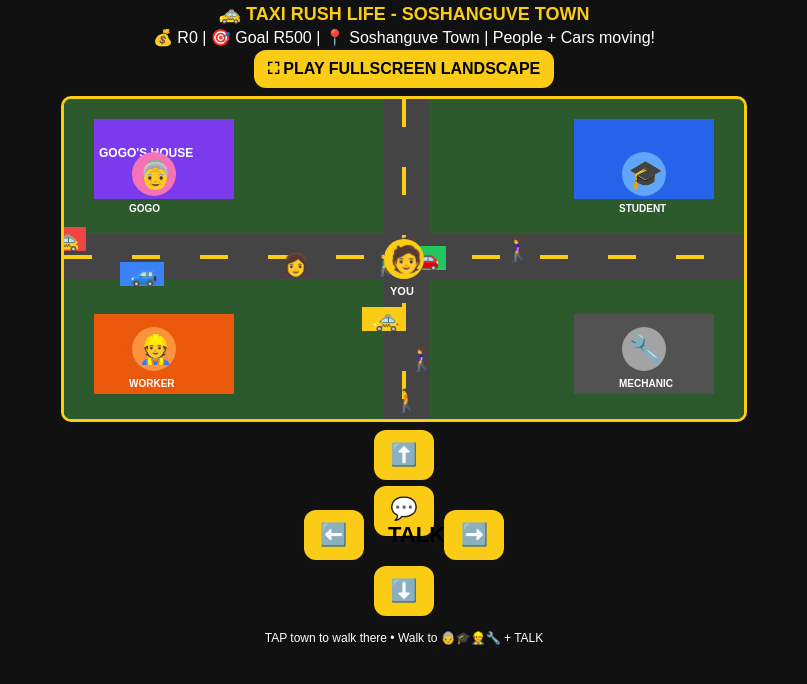
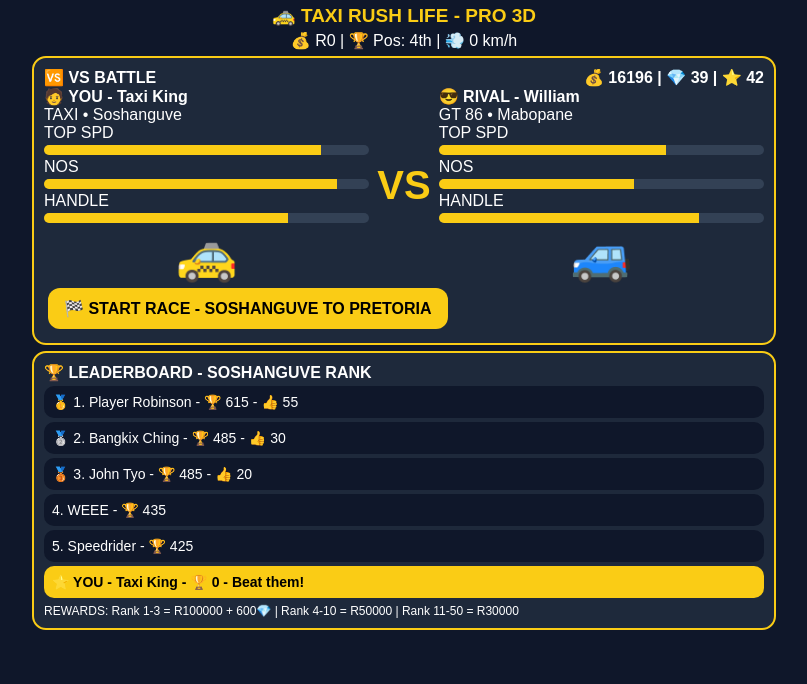
Before and after one commit to Maranela/taxi-rush-life, a plain HTML site: page index.html in a window 1280 px wide. Shown: the whole page, without its empty margins (236-1043 px from the left). Drawn offline with Linux system fonts and the light colour scheme.

Commit message:
Update game title and UI elements in index.html

```diff
--- a/index.html
+++ b/index.html
@@ -2,121 +2,133 @@
 <html>
 <head>
 <meta name="viewport" content="width=device-width, initial-scale=1">
-<title>TAXI RUSH LIFE - Living Town</title>
+<title>TAXI RUSH LIFE - PRO 3D</title>
 <style>
-body{margin:0;background:#111;color:#fff;font-family:Arial;text-align:center}
-h1{color:#facc15;margin:3px;font-size:18px}
-canvas{background:#2d5a2d;display:block;margin:5px auto;border:3px solid #facc15;border-radius:10px;width:96vw;max-width:680px;height:320px;touch-action:none}
-button{padding:10px 14px;margin:3px;font-size:16px;border:none;border-radius:12px;background:#facc15;font-weight:bold}
-#novel{display:none;background:#1f2937;border:3px solid #facc15;border-radius:12px;padding:12px;margin:5px auto;max-width:680px;text-align:left}
-#face{font-size:55px;float:left;margin-right:12px}
-#dpad button{width:60px;height:50px;font-size:22px}
+body{margin:0;background:#0f172a;color:#fff;font-family:Arial;text-align:center}
+h1{color:#facc15;margin:4px;font-size:19px}
+canvas{display:block;margin:5px auto;border:3px solid #facc15;border-radius:12px;width:97vw;max-width:720px;height:360px;touch-action:none}
+button{padding:11px 16px;margin:4px;font-size:16px;border:none;border-radius:12px;background:#facc15;font-weight:bold}
+.nitro{background:#22d3ee!important;color:#000}
+.card{background:#1e293b;border:2px solid #facc15;border-radius:14px;padding:10px;margin:6px auto;max-width:720px;text-align:left}
+.bar{height:10px;background:#334155;border-radius:10px;overflow:hidden;margin:3px 0}
+.fill{height:100%;background:#facc15}
+.row{display:flex;gap:8px;justify-content:space-between}
+.lb{background:#0f172a;border-radius:10px;padding:8px;margin:4px 0;font-size:14px}
 </style>
 </head>
 <body>
-<h1>🚕 TAXI RUSH LIFE - SOSHANGUVE TOWN</h1>
-<div id="hud">💰 R0 | 📍 Soshanguve | People walking, cars driving!</div>
-<button onclick="goLandscape()">⛶ PLAY FULLSCREEN LANDSCAPE</button>
-<canvas id="game" width="680" height="320"></canvas>
-<div id="novel">
-<div id="face">👵</div>
-<div id="nname" style="color:#facc15;font-weight:bold">GOGO</div>
-<div id="ntext" style="margin:8px 0;line-height:1.4">...</div>
-<button onclick="nextDialogue()">▶️ NEXT / YES</button>
-<button onclick="closeNovel()">❌ CLOSE</button>
+<h1>🚕 TAXI RUSH LIFE - PRO 3D</h1>
+<div id="hud">💰 R0 | 🏆 Pos: 4th | 💨 0 km/h</div>
+
+<div id="home">
+<div class="card">
+<div class="row"><b>🆚 VS BATTLE</b><b>💰 16196 | 💎 39 | ⭐ 42</b></div>
+<div class="row">
+<div style="flex:1"><b>🧑 YOU - Taxi King</b><br>TAXI • Soshanguve<br>TOP SPD <div class="bar"><div class="fill" style="width:85%"></div></div> NOS <div class="bar"><div class="fill" style="width:90%"></div></div> HANDLE <div class="bar"><div class="fill" style="width:75%"></div></div><div style="font-size:50px;text-align:center">🚕</div></div>
+<div style="font-size:40px;align-self:center;color:#facc15"><b>VS</b></div>
+<div style="flex:1"><b>😎 RIVAL - William</b><br>GT 86 • Mabopane<br>TOP SPD <div class="bar"><div class="fill" style="width:70%"></div></div> NOS <div class="bar"><div class="fill" style="width:60%"></div></div> HANDLE <div class="bar"><div class="fill" style="width:80%"></div></div><div style="font-size:50px;text-align:center">🚙</div></div>
 </div>
-<div id="dpad">
-<button onclick="move(0,-1)">⬆️</button><br>
-<button onclick="move(-1,0)">⬅️</button>
-<button onclick="talk()">💬 TALK</button>
-<button onclick="move(1,0)">➡️</button><br>
-<button onclick="move(0,1)">⬇️</button>
+<button onclick="startRace()">🏁 START RACE - SOSHANGUVE TO PRETORIA</button>
 </div>
-<p style="font-size:12px">TAP town to walk there • Walk to 👵🎓👷🔧 + TALK</p>
+<div class="card"><b>🏆 LEADERBOARD - SOSHANGUVE RANK</b>
+<div class="lb">🥇 1. Player Robinson - 🏆 615 - 👍 55</div>
+<div class="lb">🥈 2. Bangkix Ching - 🏆 485 - 👍 30</div>
+<div class="lb">🥉 3. John Tyo - 🏆 485 - 👍 20</div>
+<div class="lb">4. WEEE - 🏆 435</div>
+<div class="lb">5. Speedrider - 🏆 425</div>
+<div class="lb" style="background:#facc15;color:#000"><b>⭐ YOU - Taxi King - 🏆 0 - Beat them!</b></div>
+<div style="font-size:12px;margin-top:6px">REWARDS: Rank 1-3 = R100000 + 600💎 | Rank 4-10 = R50000 | Rank 11-50 = R30000</div>
+</div>
+</div>
+
+<div id="race" style="display:none">
+<canvas id="game" width="720" height="360"></canvas>
+<div>
+<button onclick="steer(-1)">⬅️ LEFT</button>
+<button class="nitro" onclick="nitro()">⚡ NITRO</button>
+<button onclick="steer(1)">RIGHT ➡️</button>
+<button onclick="backHome()">🏠 HOME</button>
+</div>
+<p style="font-size:12px">TAP LEFT / RIGHT side of road to steer • NITRO for boost • Pass all 3 cars to become 1st!</p>
+</div>
+
 <script>
 let c=document.getElementById("game"),x=c.getContext("2d");
-let player={x:340,y:160},money=0;
-// tries to force landscape - works best after you tap PLAY
-async function goLandscape(){
- try{ await document.documentElement.requestFullscreen(); }catch(e){}
- try{ await screen.orientation.lock("landscape"); }catch(e){ alert("Turn phone sideways now - game already works in portrait too!"); }
+let px=0,speed=0,dist=0,money=0,pos=4,nitroOn=0,racing=false;
+let rivals=[
+ {name:"3rd",lane:-0.55,z:300,color:"#ef4444",face:"🚗"},
+ {name:"2nd",lane:0.1,z:600,color:"#f59e0b",face:"🚙"},
+ {name:"1st",lane:0.5,z:900,color:"#3b82f6",face:"🚘"}
+];
+let trees=[]; for(let i=0;i<20;i++) trees.push({side:i%2?1:-1,z:i*120});
+function startRace(){document.getElementById("home").style.display="none"; document.getElementById("race").style.display="block"; racing=true; speed=40; loop();}
+function backHome(){racing=false; document.getElementById("race").style.display="none"; document.getElementById("home").style.display="block";}
+function steer(d){px+=d*0.25; if(px>0.9)px=0.9; if(px<-0.9)px=-0.9;}
+function nitro(){nitroOn=80; speed+=60;}
+c.addEventListener("click",e=>{let r=c.getBoundingClientRect(); if(e.clientX-r.left<r.width/2) steer(-1); else steer(1);});
+function drawRoad(){
+ // sky
+ let g=x.createLinearGradient(0,0,0,360); g.addColorStop(0,"#38bdf8"); g.addColorStop(0.45,"#bae6fd"); g.addColorStop(0.5,"#166534"); g.addColorStop(1,"#14532d");
+ x.fillStyle=g; x.fillRect(0,0,720,360);
+ // sun + clouds
+ x.fillStyle="#fde047"; x.beginPath(); x.arc(620,40,28,0,Math.PI*2); x.fill();
+ x.fillStyle="rgba(255,255,255,.9)"; [80,300,500].forEach(cx=>{x.beginPath(); x.ellipse(cx+((dist*0.2)%100),50,50,16,0,Math.PI*2); x.fill();});
+ // mountains
+ x.fillStyle="#4d7c0f"; x.beginPath(); x.moveTo(0,130); x.lineTo(150,50); x.lineTo(300,120); x.lineTo(450,40); x.lineTo(600,110); x.lineTo(720,70); x.lineTo(720,130); x.closePath(); x.fill();
+ // road perspective
+ x.fillStyle="#334155"; x.beginPath(); x.moveTo(320,110); x.lineTo(400,110); x.lineTo(700,360); x.lineTo(20,360); x.closePath(); x.fill();
+ // lane lines moving
+ x.fillStyle="#facc15"; for(let i=0;i<6;i++){let z=((dist*3+i*60)%360); let y=110+z*0.7; let w=2+z*0.04; x.fillRect(358-w/2,y, w, 12+z*0.08);}
+ // side lines
+ x.strokeStyle="#fff"; x.lineWidth=3; x.beginPath(); x.moveTo(320,110); x.lineTo(20,360); x.moveTo(400,110); x.lineTo(700,360); x.stroke();
+ // trees / houses moving
+ trees.forEach(t=>{
+   t.z-=speed*0.3; if(t.z<0) t.z=2400;
+   let s=1-t.z/2400; let y=110+s*230; let sx=360 + t.side*(40+s*340) + px*-s*100;
+   let size=10+s*40; x.font=size+"px Arial"; x.fillText(t.side>0?"🌳":"🏠",sx,y);
+ });
 }
-let chars=[
- {name:"GOGO",face:"👵",x:90,y:75,color:"#f472b6",lines:["Sawubona my child!","My knees are sore, take me to Mabopane?","I will pay you R50! You are a good boy!","Hamba kahle! Go, go!"]},
- {name:"STUDENT",face:"🎓",x:580,y:75,color:"#60a5fa",lines:["Bhuti! Bhuti! I'm late!","School starts in 5 mins in Mabopane!","If you rush me I'll pay R80, please!","Sharp sharp! Let's go!"]},
- {name:"WORKER",face:"👷",x:90,y:250,color:"#fb923c",lines:["Eita! Taxi!","I need Pretoria CBD, my boss will kill me!","Traffic is crazy, but you drive fast neh?","I'll pay R100 if you make it on time!"]},
- {name:"MECHANIC",face:"🔧",x:580,y:250,color:"#a3a3a3",lines:["Your taxi is broken, my friend.","R500 to fix it. Engine is finished!","Go hustle in town, talk to people.","Come back when you have R500!"]}
-];
-// REAL PEOPLE WALKING ON ROADS
-let walkers=[
- {x:0,y:150,dx:1.5,face:"🚶‍♀️"},{x:680,y:165,dx:-1.2,face:"🚶‍♂️"},
- {x:340,y:0,dy:1,face:"🚶"},{x:355,y:320,dy:-1.4,face:"🚶‍♀️"},
- {x:100,y:150,dx:0.8,face:"🧑‍🦱"},{x:500,y:165,dx:-0.9,face:"👩"}
-];
-// CARS DRIVING ON ROADS
-let cars=[
- {x:0,y:140,dx:2.5,color:"#ef4444",label:"🚕"},{x:680,y:175,dx:-2,color:"#3b82f6",label:"🚙"},
- {x:320,y:0,dy:2,color:"#facc15",label:"🚕"},{x:360,y:320,dy:-1.8,color:"#22c55e",label:"🚗"}
-];
-let cur=null,li=0;
-function move(dx,dy){player.x+=dx*25; player.y+=dy*25; if(player.x<20)player.x=20; if(player.x>660)player.x=660; if(player.y<20)player.y=20; if(player.y>290)player.y=290;}
-function talk(){
- let near=null,dist=999;
- chars.forEach(ch=>{let d=Math.abs(ch.x-player.x)+Math.abs(ch.y-player.y); if(d<dist){dist=d; near=ch;}});
- if(dist>100){alert("Walk closer to a character first! Go to 👵 🎓 👷 🔧"); return;}
- cur=near; li=0; showNovel();
+function loop(){
+ if(!racing) return;
+ if(nitroOn>0){nitroOn--; speed=220;} else speed=Math.min(180,speed+0.3);
+ dist+=speed*0.1;
+ // rivals move
+ let ahead=0;
+ rivals.forEach(r=>{
+   r.z-= (speed-120)*0.5; if(r.z<20) r.z=20+Math.random()*200;
+   if(r.z < 150) ahead++;
+   // collision-ish: if close and same lane
+   if(r.z<120 && Math.abs(r.lane-px)<0.25){speed=60; r.z+=150;}
+ });
+ pos=1+ahead;
+ if(dist>5000){racing=false; money+=500; alert("🎉 YOU FINISHED! +R500! You are "+pos+"st!"); backHome(); return;}
+ drawRoad();
+ // rivals - perspective
+ rivals.slice().sort((a,b)=>b.z-a.z).forEach(r=>{
+   let s=1-r.z/1000; let y=110+s*190; let sx=360 + (r.lane-px)* (40+s*300);
+   let w=30+s*80, h=18+s*45;
+   x.fillStyle=r.color; x.fillRect(sx-w/2,y-h,w,h);
+   x.fillStyle="#111"; x.fillRect(sx-w/2+5,y+4,w-10,10);
+   x.fillStyle="#fff"; x.font="bold "+(10+s*18)+"px Arial"; x.fillText(r.name,sx-18,y-8);
+ });
+ // player taxi - big at bottom like your pics
+ let tx=360+px*120;
+ x.fillStyle="#facc15"; x.fillRect(tx-110,255,220,90);
+ x.fillStyle="#111"; x.fillRect(tx-95,225,190,40);
+ x.fillStyle="#fff"; x.font="bold 16px Arial"; x.fillText("TAXI • SOSHANGUVE",tx-80,300);
+ x.fillStyle="#000"; x.font="bold 14px Arial"; x.fillText("GP 0001",tx-30,330);
+ // nitro fire
+ if(nitroOn>0){x.fillStyle="#22d3ee"; x.fillRect(tx-90,345,35,20); x.fillRect(tx+55,345,35,20); x.fillStyle="#fff"; x.font="bold 12px Arial"; x.fillText("NITRO!",tx-20,360);}
+ // minimap top-left
+ x.fillStyle="rgba(0,0,0,.5)"; x.beginPath(); x.arc(55,55,32,0,Math.PI*2); x.fill();
+ x.strokeStyle="#facc15"; x.stroke(); x.fillStyle="#facc15"; x.font="bold 10px Arial"; x.fillText("MAP",38,88);
+ x.fillStyle="#facc15"; x.beginPath(); x.arc(55+px*15,55+(dist%100)/100*20-10,4,0,Math.PI*2); x.fill();
+ x.fillStyle="#ef4444"; x.beginPath(); x.arc(65,45,3,0,Math.PI*2); x.fill();
+ // HUD
+ x.fillStyle="rgba(0,0,0,.6)"; x.fillRect(0,0,720,28);
+ x.fillStyle="#fff"; x.font="bold 16px Arial"; x.fillText(`💰 R${money}  |  🏆 ${pos}st  |  💨 ${Math.floor(speed)} km/h  |  📍 Soshanguve → Pretoria  |  ${Math.floor(dist/50)}m`,10,20);
+ requestAnimationFrame(loop);
 }
-function showNovel(){
- document.getElementById("novel").style.display="block";
- document.getElementById("face").innerText=cur.face;
- document.getElementById("nname").innerText=cur.name;
- document.getElementById("ntext").innerText=cur.lines[li];
- document.getElementById("novel").scrollIntoView({behavior:"smooth"});
-}
-function nextDialogue(){
- if(!cur) return; li++;
- if(li>=cur.lines.length){
-   let pay = cur.name=="GOGO"?50: cur.name=="STUDENT"?80: cur.name=="WORKER"?100:0;
-   if(pay>0){money+=pay; alert(cur.name+" paid you R"+pay+"! Total: R"+money); if(money>=500) alert("🎉 YOU HAVE R500! Go talk to MECHANIC to fix taxi!");}
-   closeNovel(); return;
- }
- showNovel();
-}
-function closeNovel(){document.getElementById("novel").style.display="none"; cur=null;}
-function draw(){
- x.clearRect(0,0,680,320);
- x.fillStyle="#2d5a2d"; x.fillRect(0,0,680,320);
- // roads
- x.fillStyle="#444"; x.fillRect(0,135,680,45); x.fillStyle="#444"; x.fillRect(320,0,45,320);
- x.fillStyle="#facc15"; for(let i=0;i<10;i++){x.fillRect(i*68,156,28,4);}
- x.fillStyle="#facc15"; for(let i=0;i<5;i++){x.fillRect(338,i*68,4,28);}
- // buildings
- x.fillStyle="#7c3aed"; x.fillRect(30,20,140,80); x.fillStyle="#fff"; x.font="bold 12px Arial"; x.fillText("GOGO'S HOUSE",35,58);
- x.fillStyle="#2563eb"; x.fillRect(510,20,140,80); x.fillText("SCHOOL",540,58);
- x.fillStyle="#ea580c"; x.fillRect(30,215,140,80); x.fillText("TAXI RANK",45,255);
- x.fillStyle="#525252"; x.fillRect(510,215,140,80); x.fillText("GARAGE",540,255);
- // moving cars
- cars.forEach(car=>{
-   if(car.dx) car.x+=car.dx; if(car.dy) car.y+=car.dy;
-   if(car.x>700) car.x=-50; if(car.x<-60) car.x=690; if(car.y>340) car.y=-40; if(car.y<-50) car.y=330;
-   x.fillStyle=car.color; x.fillRect(car.x-22,car.y-12,44,24); x.font="22px Arial"; x.fillText(car.label,car.x-12,car.y+8);
- });
- // walking people
- walkers.forEach(w=>{
-   if(w.dx) w.x+=w.dx; if(w.dy) w.y+=w.dy;
-   if(w.x>700) w.x=-20; if(w.x<-30) w.x=690; if(w.y>340) w.y=-20; if(w.y<-30) w.y=330;
-   x.font="22px Arial"; x.fillText(w.face,w.x-11,w.y+8);
- });
- // main characters
- chars.forEach(ch=>{x.fillStyle=ch.color; x.beginPath(); x.arc(ch.x,ch.y,22,0,Math.PI*2); x.fill(); x.fillStyle="#fff"; x.font="28px Arial"; x.fillText(ch.face,ch.x-16,ch.y+10); x.font="bold 10px Arial"; x.fillText(ch.name,ch.x-25,ch.y+38);});
- // player
- x.fillStyle="#facc15"; x.beginPath(); x.arc(player.x,player.y,20,0,Math.PI*2); x.fill(); x.font="26px Arial"; x.fillText("🧑",player.x-14,player.y+9);
- x.fillStyle="#fff"; x.font="bold 11px Arial"; x.fillText("YOU",player.x-14,player.y+36);
- document.getElementById("hud").innerText=`💰 R${money} | 🎯 Goal R500 | 📍 Soshanguve Town | People + Cars moving!`;
- requestAnimationFrame(draw);
-}
-draw();
-c.addEventListener("click",e=>{let r=c.getBoundingClientRect(); player.x=(e.clientX-r.left)/r.width*680; player.y=(e.clientY-r.top)/r.height*320;});
 </script>
 </body>
 </html>
```
